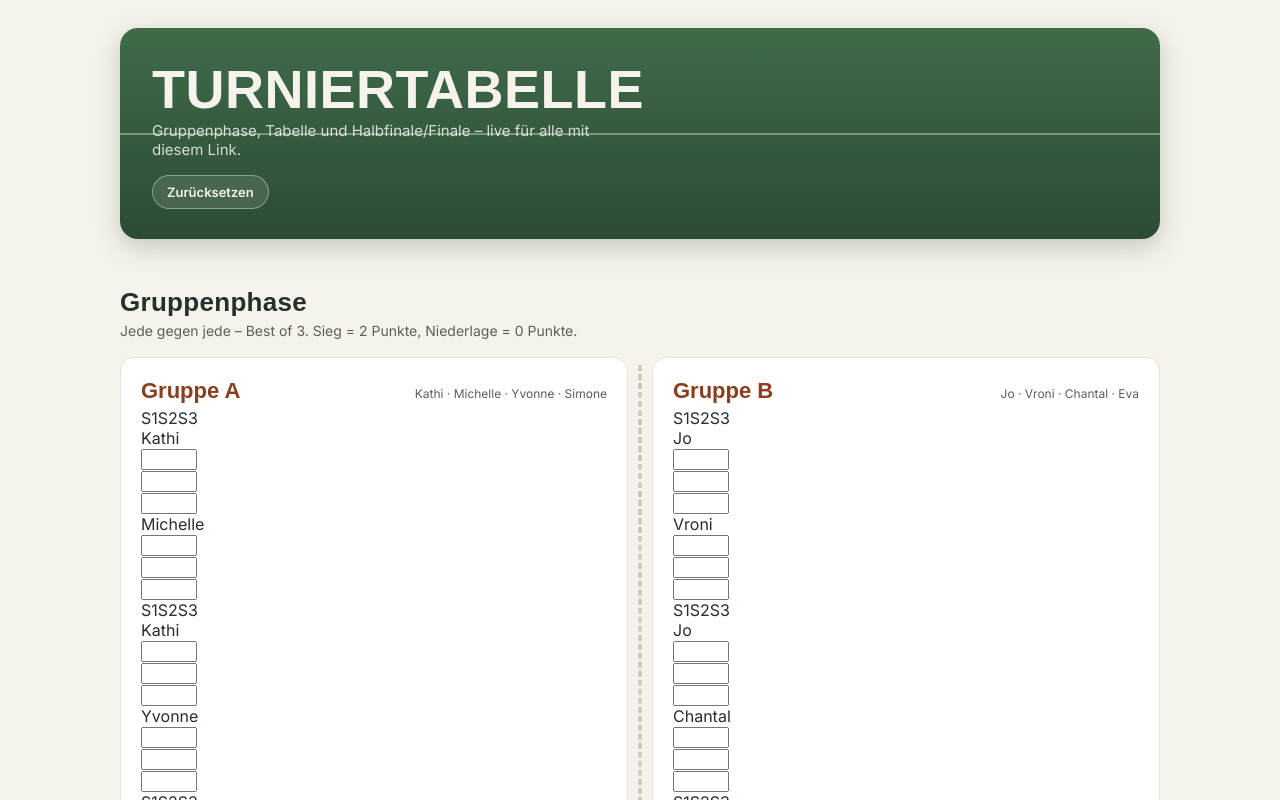
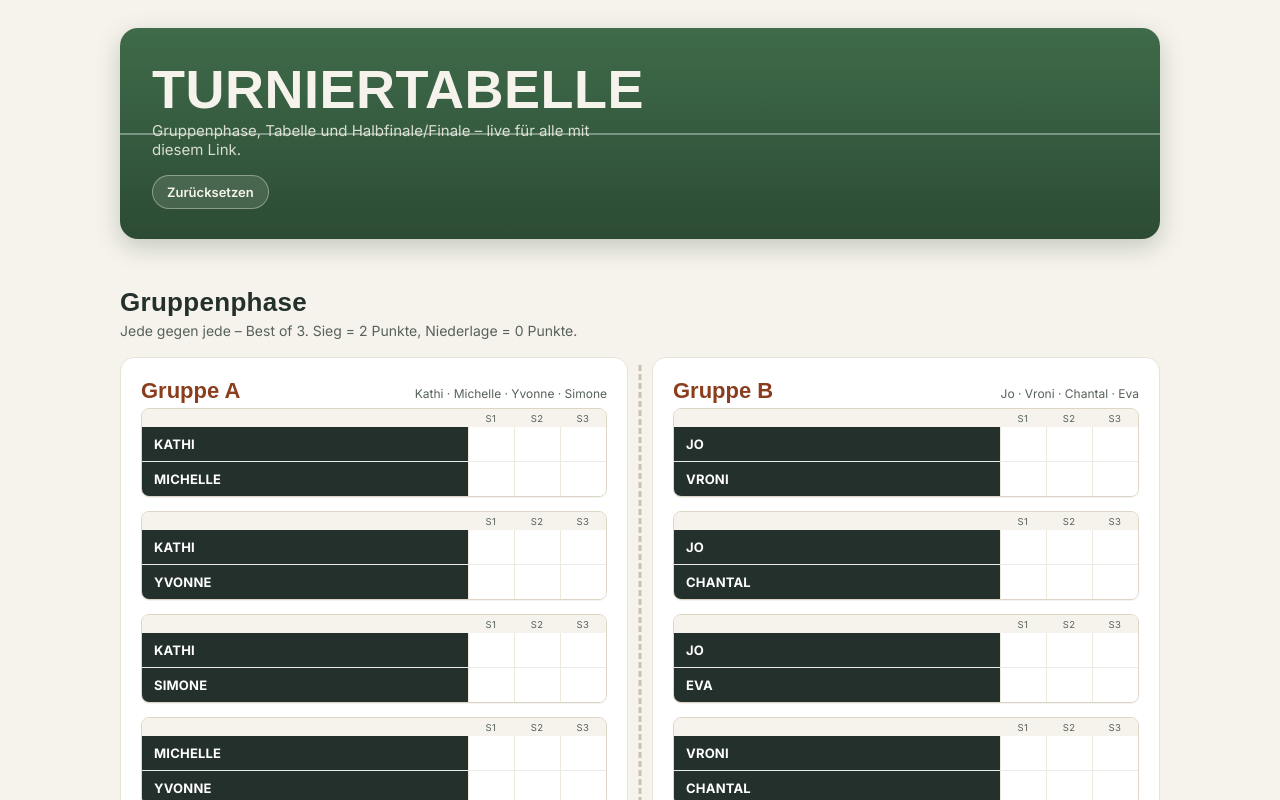
Before and after one commit to Gottheit22/Turnierapp, a Next.js app: page / in a window 1280 px wide. Shown: the top 800 px of the page. Built offline with nearby package versions, Linux system fonts and the light colour scheme; no server answers; the database is empty; a web font is replaced by a local one.

Commit message:
Update globals.css

```diff
--- a/app/globals.css
+++ b/app/globals.css
@@ -160,22 +160,17 @@ h2.section-title {
 .match-row {
   border-top: 1px solid #eee9dc;
   padding: 12px 0;
-  display: flex;
-  align-items: center;
-  gap: 10px;
-  flex-wrap: wrap;
 }
 .match-row:first-of-type {
   border-top: none;
 }
 .match-players {
-  flex: 1 1 150px;
   font-size: 14.5px;
   font-weight: 600;
   display: flex;
   flex-direction: column;
   gap: 2px;
-  min-width: 130px;
+  margin-bottom: 8px;
 }
 .match-players .vs {
   font-weight: 400;
@@ -183,68 +178,71 @@ h2.section-title {
   color: var(--ink-soft);
   margin: -2px 0;
 }
-.match-players span.pname.winner {
-  color: var(--clay-dark);
+
+.scoreboard {
+  border-radius: 8px;
+  overflow: hidden;
+  border: 1px solid #ddd6c4;
+  box-shadow: var(--shadow);
+  margin-bottom: 14px;
 }
-.match-players span.pname.winner::after {
-  content: ' ✓';
-  font-size: 11px;
-}
-
-.sets-input {
-  display: flex;
-  gap: 8px;
-}
-.set-group {
-  display: flex;
-  flex-direction: column;
-  align-items: center;
-  gap: 3px;
-}
-.set-group label {
+.scoreboard-labels {
+  display: grid;
+  grid-template-columns: 1fr repeat(3, 46px);
   font-size: 9.5px;
   text-transform: uppercase;
   letter-spacing: 0.4px;
   color: var(--ink-soft);
+  padding: 4px 0 3px;
+  background: #f6f3ec;
 }
-.set-pair {
+.scoreboard-labels span:not(:first-child) {
+  text-align: center;
+}
+.scoreboard-row {
+  display: grid;
+  grid-template-columns: 1fr repeat(3, 46px);
+}
+.scoreboard-row + .scoreboard-row {
+  border-top: 1px solid rgba(0, 0, 0, 0.08);
+}
+.scoreboard-name {
+  background: var(--ink);
+  color: #fff;
+  padding: 9px 12px;
+  font-weight: 700;
+  font-size: 13px;
+  letter-spacing: 0.2px;
+  text-transform: uppercase;
   display: flex;
   align-items: center;
-  gap: 3px;
+  transition: background 0.2s ease;
 }
-.set-pair input {
-  width: 36px;
-  text-align: center;
-  padding: 5px 1px;
-  border-radius: 6px;
-  border: 1px solid #d8d2c2;
-  font-family: 'Inter';
-  font-variant-numeric: tabular-nums;
-  font-weight: 600;
-  font-size: 13.5px;
-  background: #fcfbf7;
+.scoreboard-row.winner .scoreboard-name {
+  background: var(--clay);
 }
-.set-pair input:focus {
-  outline: none;
-  border-color: var(--clay);
+.scoreboard-cell {
   background: #fff;
+  display: flex;
+  align-items: stretch;
+  justify-content: center;
+  border-left: 1px solid #eee9dc;
 }
-.set-pair span {
-  color: #c9c2b2;
-  font-weight: 600;
-}
-
-.result-tag {
-  min-width: 44px;
+.scoreboard-cell input {
+  width: 100%;
+  border: none;
+  background: transparent;
   text-align: center;
   font-family: 'Big Shoulders', sans-serif;
   font-weight: 700;
-  font-size: 18px;
-  color: var(--ink-soft);
+  font-size: 19px;
+  color: var(--ink);
   font-variant-numeric: tabular-nums;
 }
-.result-tag.decided {
-  color: var(--clay-dark);
+.scoreboard-cell input:focus {
+  outline: 2px solid var(--clay);
+  outline-offset: -2px;
+  background: #fdf9ef;
 }
 
 table.standings {
```
